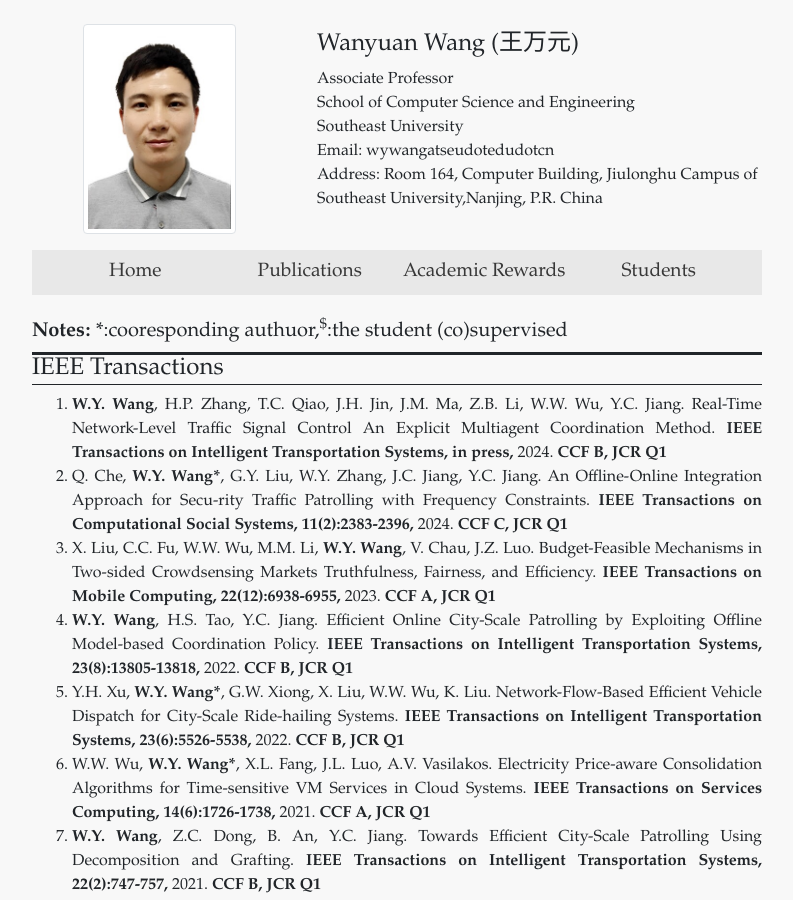
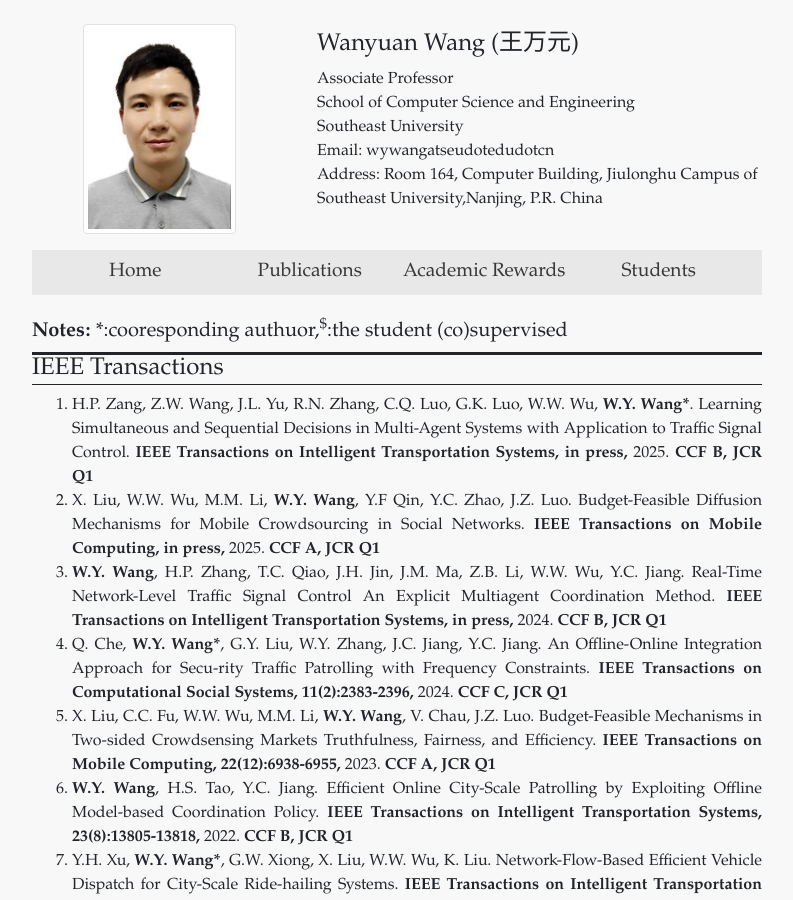
Before and after one commit to wanyuanwang/wanyuanwang.github.io, a Jekyll site: the page built from publications.html, in a window 1280 px wide and 900 px high. Shown: the whole window, without its empty margins (243-1036 px from the left). Built offline with Jekyll 4.4.1, drawn with Linux system fonts in a browser that asks for light colours.

Commit message:
Update ieee_acm_transactions_papers.yml

```diff
--- a/_data/ieee_acm_transactions_papers.yml
+++ b/_data/ieee_acm_transactions_papers.yml
@@ -1,3 +1,13 @@
+- authors: H.P. Zang, Z.W. Wang, J.L. Yu, R.N. Zhang, C.Q. Luo, G.K. Luo, W.W. Wu, <b>W.Y. Wang*</b>.
+  title: Learning Simultaneous and Sequential Decisions in Multi-Agent Systems with Application to Traffic Signal Control.
+  journal: IEEE Transactions on Intelligent Transportation Systems, in press,
+  date: 2025. <b> CCF B, JCR Q1</b>
+
+- authors: X. Liu, W.W. Wu, M.M. Li, <b>W.Y. Wang</b>, Y.F Qin, Y.C. Zhao, J.Z. Luo.
+  title: Budget-Feasible Diffusion Mechanisms for Mobile Crowdsourcing in Social Networks.
+  journal: IEEE Transactions on Mobile Computing, in press,
+  date: 2025. <b> CCF A, JCR Q1</b>
+
 - authors: <b>W.Y. Wang</b>, H.P. Zhang, T.C. Qiao, J.H. Jin, J.M. Ma, Z.B. Li, W.W. Wu, Y.C. Jiang.
   title: Real-Time Network-Level Traffic Signal Control An Explicit Multiagent Coordination Method.
   journal: IEEE Transactions on Intelligent Transportation Systems, in press,
```
